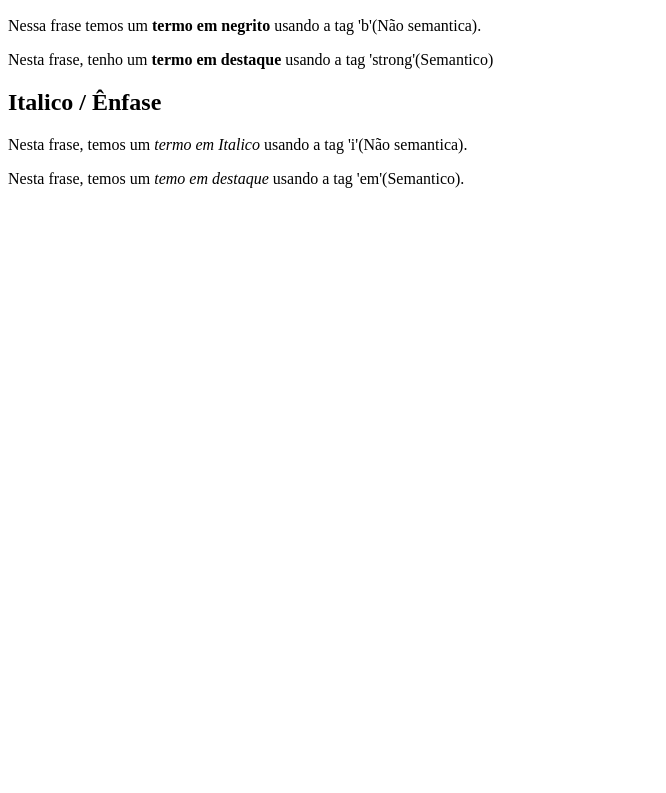
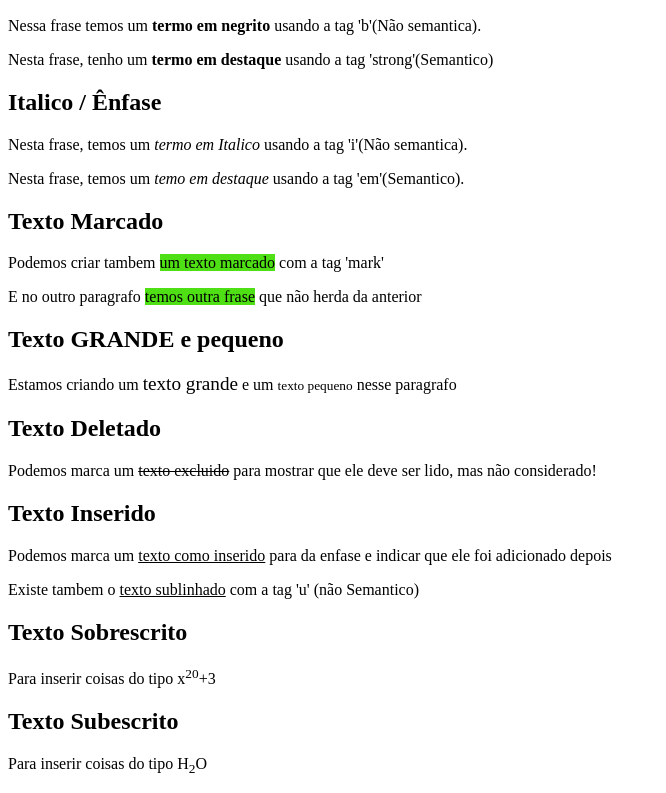
Before and after one commit to GuilhermeMelo01/Curso-Html_css, a plain HTML site: page exercicios/ex008/inde.html in a window 1280 px wide. Shown: the part 110-903 px from the top of the page, without its empty margins (0-666 px from the left). Before the commit the page ends 800 px from the top, so only its background shows below. Drawn offline with Linux system fonts and the light colour scheme.

Commit message:
Principais Formatacoes

```diff
--- a/exercicios/ex008/inde.html
+++ b/exercicios/ex008/inde.html
@@ -5,14 +5,41 @@
     <meta http-equiv="X-UA-Compatible" content="IE=edge">
     <meta name="viewport" content="width=device-width, initial-scale=1.0">
     <title>Formatação de textos</title>
+    <style>
+        mark{
+            background-color: rgb(78, 224, 20);
+        }
+    </style>
 </head>
 <body>
     <h1>Principais formatações</h1>
+
     <h2>Negrito / Destaque</h2>
     <p>Nessa frase temos um <b>termo em negrito</b> usando a tag 'b'(Não semantica).</p>
     <p>Nesta frase, tenho um <strong>termo em destaque</strong> usando a tag 'strong'(Semantico)</p>
+
     <h2>Italico / Ênfase</h2>
     <p>Nesta frase, temos um <i>termo em Italico</i> usando a tag 'i'(Não semantica).</p>
     <p>Nesta frase, temos um <em>temo em destaque</em> usando a tag 'em'(Semantico).</p>
+
+    <h2>Texto Marcado</h2>
+    <p>Podemos criar tambem <mark>um texto marcado</mark> com a tag 'mark'<p>
+    <p>E no outro paragrafo <mark>temos outra frase</mark> que não herda da anterior</p>
+
+    <h2>Texto GRANDE e pequeno</h2>
+    <p>Estamos criando um <big>texto grande</big> e um <small>texto pequeno</small> nesse paragrafo</p>
+
+    <h2>Texto Deletado</h2>
+    <p>Podemos marca um <del>texto excluido</del> para mostrar que ele deve ser lido, mas não considerado!</p>
+
+    <h2>Texto Inserido</h2>
+    <p>Podemos marca um <ins> texto como inserido</ins> para da enfase e indicar que ele foi adicionado depois</p>
+    <p>Existe tambem o <u>texto sublinhado</u> com a tag 'u' (não Semantico)</p>
+
+    <h2>Texto Sobrescrito</h2>
+    <p>Para inserir coisas do tipo x<sup>20</sup>+3</p>
+
+    <h2>Texto Subescrito</h2>
+    <p>Para inserir coisas do tipo H<sub>2</sub>O</p>
 </body>
 </html>
```
